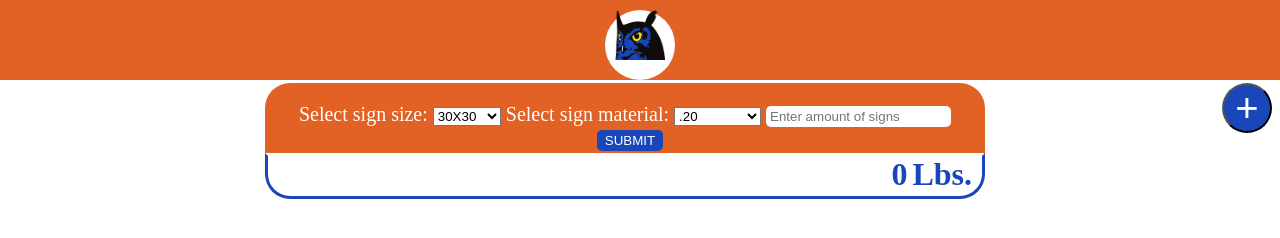
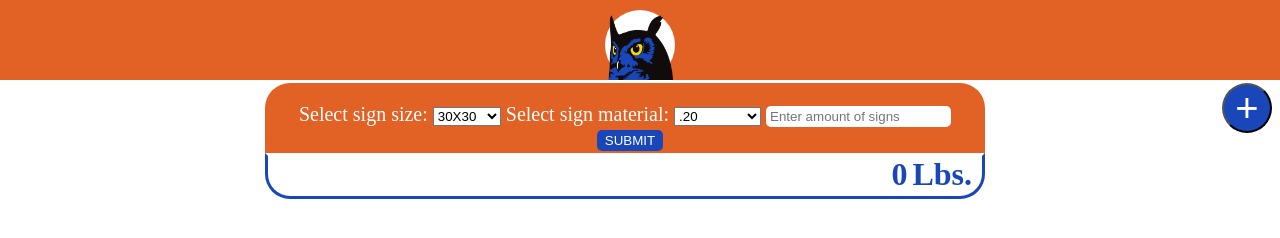
Before and after one commit to MikeTheFyke/Owl-Site, a plain HTML site: page index.html in a window 1280 px wide. Drawn offline with Linux system fonts and the light colour scheme.

Commit message:
Updated Owl sight logo sizing and spacing

```diff
--- a/styles/styles.css
+++ b/styles/styles.css
@@ -18,12 +18,13 @@ body{
     border-radius: 35px;
     background-color: white;
     margin: 10px auto;
+    text-align: center;
 }
 
 #owlSight{
-    width: 50px;
-    height: 50px;
-
+    width: 65px;
+    height: 65px;
+    margin: 5px auto;
 }
 
 #weightContainer{
```
